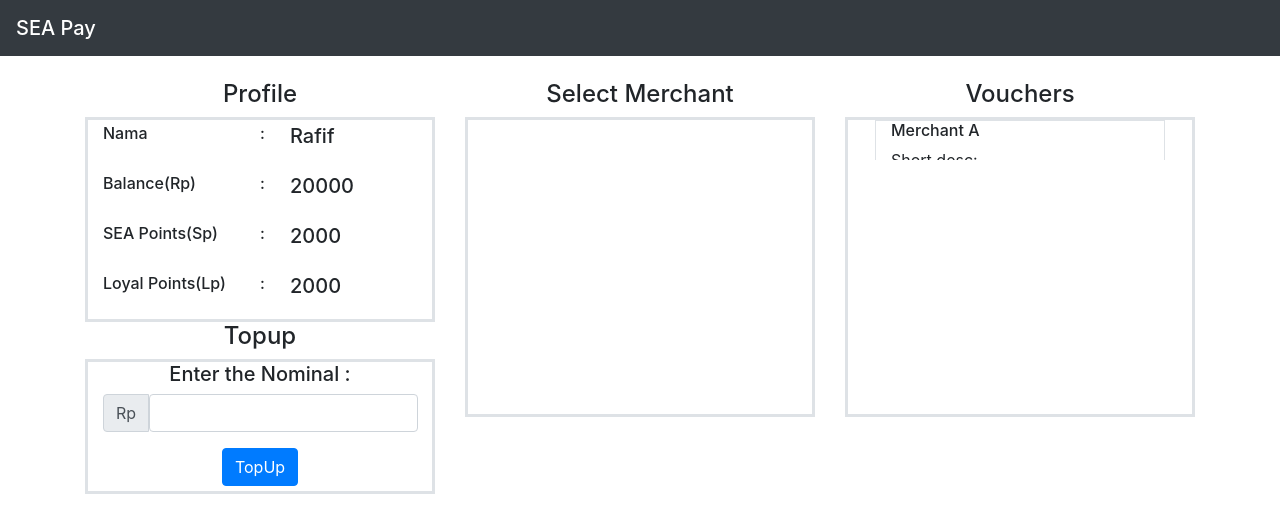
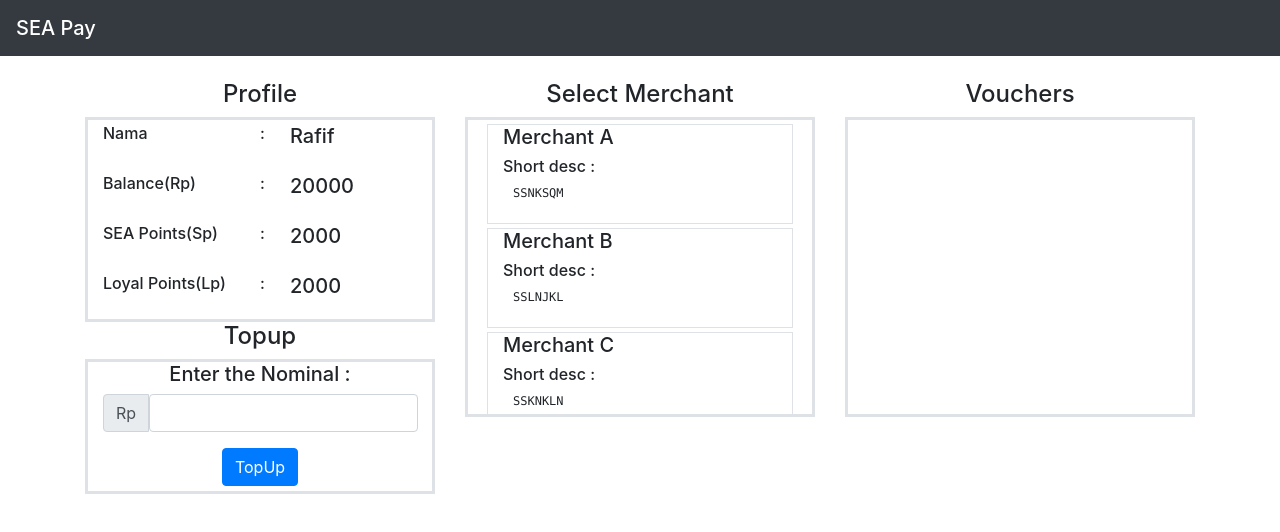
Before and after one commit to RafifEL/sea-pay-compfest-echo, a React (Create React App) app in the folder ui/: page /customerhome in a window 1280 px wide. Shown: the top 532 px of the page. Built offline with nearby package versions, Linux system fonts and the light colour scheme.

Commit message:
Add sample content in Select Merchant

```diff
--- a/ui/src/component/CustomerMain.js
+++ b/ui/src/component/CustomerMain.js
@@ -18,16 +18,28 @@ const customLabelText = (label, text) =>{
         );
 }
 
-const customBoxText = () =>{
+const customMerchText = (storeName, shortDesc) =>{
     return(
-        <div className="row" style = {{height: 100}} >
-            <div className = 'col - border text-left'>
-                <h6>Merchant A</h6>
-                <p>Short desc:</p>
-                <p>Menjual Sepatu</p>
+        <div className="row m-1" style = {{height: 100, overflow:"auto"}} >
+            <div className = 'col border text-left'>
+                <h5>Merchant {storeName}</h5>
+                <h6>Short desc &#9;:</h6>
+                <pre style = {{fontSize:12, marginLeft:10}}>{shortDesc}</pre>
             </div>
         </div>
         );
+}
+
+const CustomVouchBoc = () =>{
+    return(
+        <div className="row m-1" style = {{height: 100, overflow:"auto"}} >
+            <div className = 'col border text-left'>
+                <h5>Merchant A</h5>
+                <h6>Short desc &#9;:</h6>
+                <pre style = {{fontSize:12, marginLeft:10}}>Menjual Sepatu</pre>
+            </div>
+        </div>
+    );
 }
 
 const customBox = (width, height, overflow = "hidden") => {
@@ -69,16 +81,15 @@ export default class CustomerMain extends Component{
                     <div className="col text-center mb-4">
                         <h4>Select Merchant</h4>
                         <div className = "container border border-width" style = {customBox(350,300,"auto")}>
-                            <div className= 'container' style = {customBox(290, 40)}>
-                            </div>
+                            {customMerchText('A', 'SSNKSQM')}
+                            {customMerchText('B', 'SSLNJKL')}
+                            {customMerchText('C', 'SSKNKLN')}
+                            {customMerchText('D', 'SSJIOJIOJ')}
                         </div>
                     </div>
                     <div className="col text-center mb-4">
                         <h4>Vouchers</h4>
                         <div className = "container border border-width" style = {customBox(350,300,"auto")}>
-                            <div className= 'container' style = {customBox(290, 40)}>
-                                {customBoxText()}
-                            </div>
                         </div>
                     </div>
                 </div>
```
